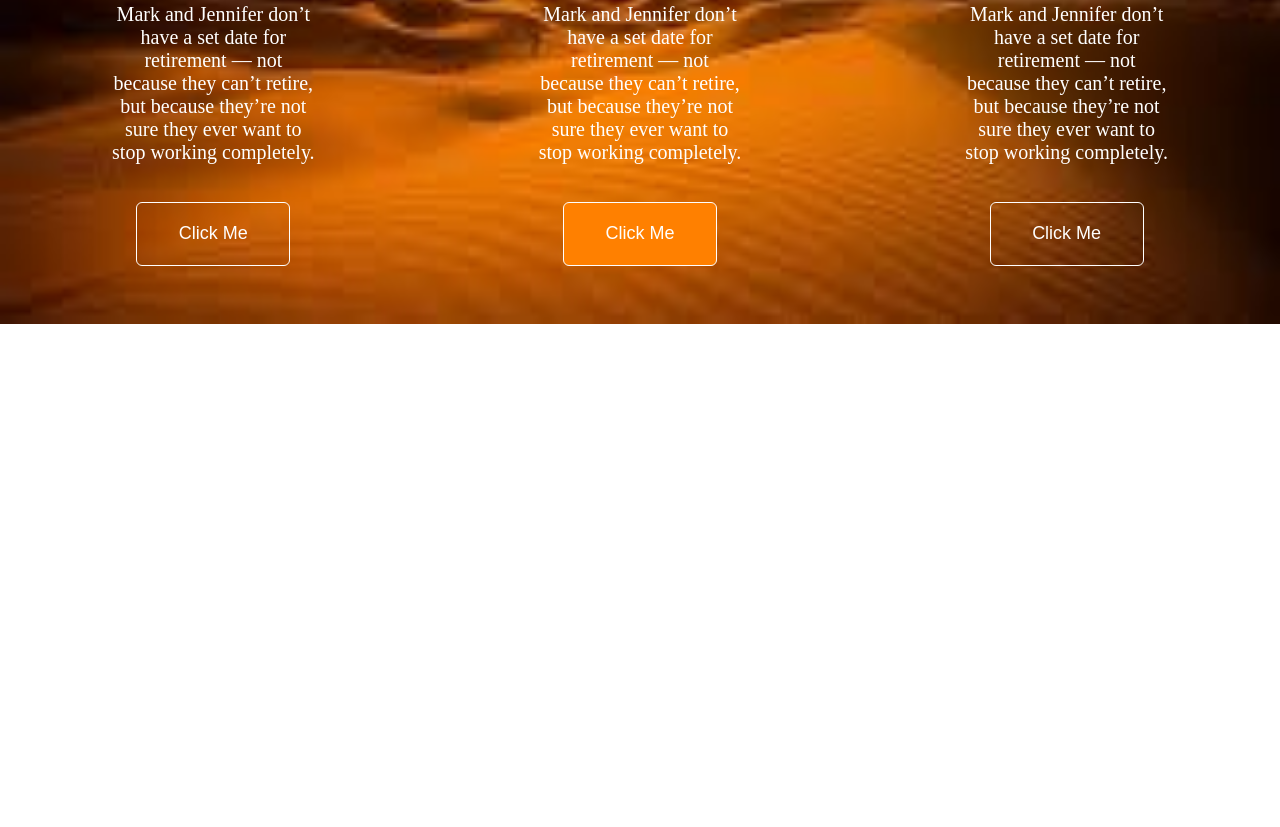
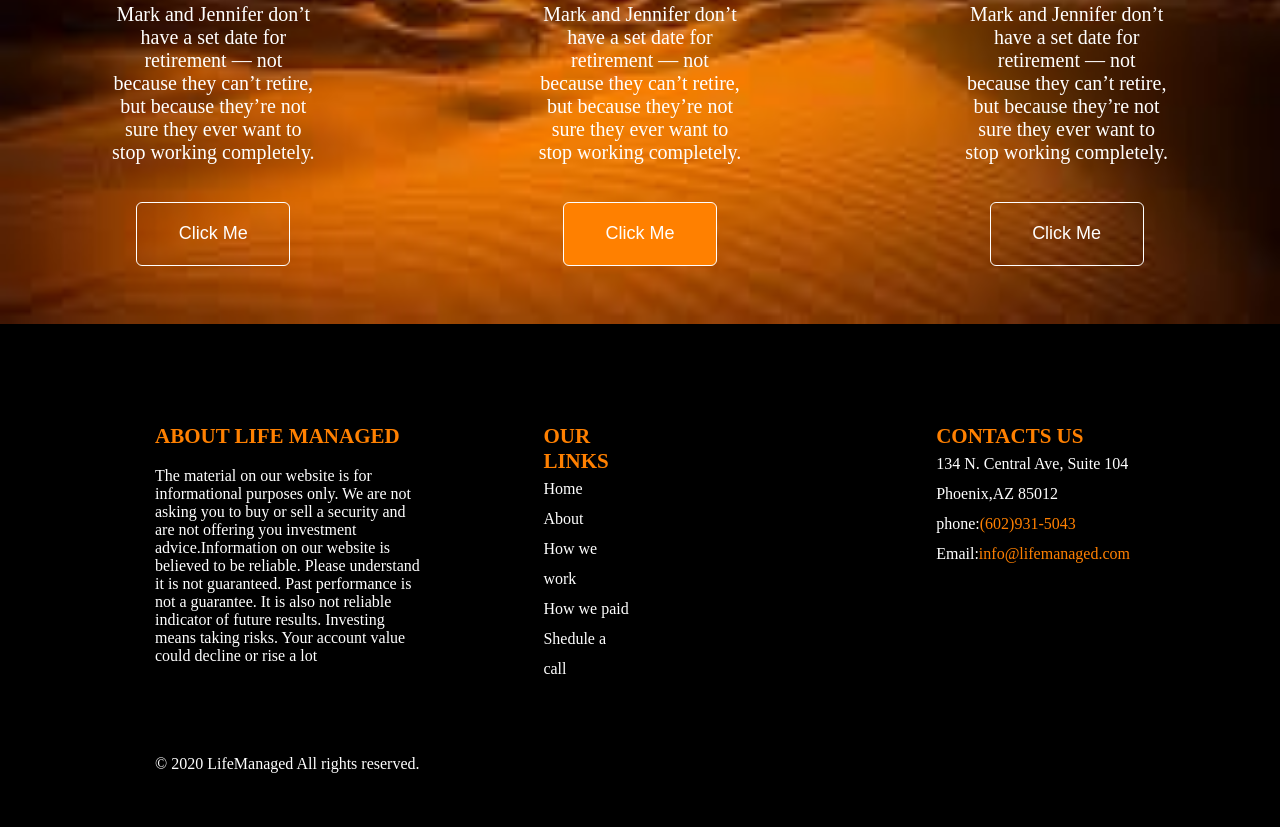
Before and after one commit to jatinthakur9/gotam, a plain HTML site: page index.html in a window 1280 px wide. Shown: the part 3759-4586 px from the top of the page. Before the commit the page ends 4116 px from the top, so only its background shows below. Drawn offline with Linux system fonts and the light colour scheme.

Commit message:
gotam COMPlete html and css

```diff
--- a/index.html
+++ b/index.html
@@ -301,7 +301,47 @@ future are managed well.</pre>
 
        <!-- this is the last box -->
 
-       <div class="parent6"></div>
+       <div class="parent6">
+
+
+        <div class="parent6_1">
+
+            <h1 class="heading6_1">ABOUT LIFE MANAGED</h1>
+
+            <br>
+            <p class="para6_1">The material on our website is for informational purposes only. We are not asking you to buy or sell
+                a
+                security and are not offering you investment advice.Information on our website is believed to be
+                reliable.
+                Please understand it is not guaranteed. Past performance is not a guarantee. It is also not reliable
+                indicator
+                of future results. Investing means taking risks. Your account value could decline or rise a lot
+                <br> <br> <br> <br> <br> <br>© 2020 LifeManaged All rights reserved.</p>
+        </div>
+        <div class="parent6_2">
+
+            <h1 class="heading6_2">OUR LINKS</h1>
+
+            <P class="para6_2" >Home</P>
+            <P class="para6_2" >About</P>
+            <P class="para6_2" >How we work</P>
+            <P class="para6_2" >How we paid</P>
+            <P class="para6_2" >Shedule a call</P>
+
+
+        </div>
+        <div class="parent6_3">
+
+            <h1 class="heading6_3">CONTACTS US</h1>
+
+            <P class="para6_3" >134 N. Central Ave, Suite 104</P>
+            <P class="para6_3" >Phoenix,AZ 85012</P>
+            <P class="para6_3" >phone:<span style="color: #ff8000;">(602)931-5043</span></P>
+            <P class="para6_3" >Email:<span style="color: #ff8000;">info@lifemanaged.com</span></P>
+        </div>
+
+
+       </div>
 
 
 
--- a/style.css
+++ b/style.css
@@ -428,7 +428,66 @@ padding-right: 70px;
 
     .parent6{
 
-        height:600 ;
+        height:600px;
         width: 100%;
         background-color: black;
+        display: flex;
     }
+
+    .parent6_1{
+        margin-left: 150px;
+        height: 400px;
+        width: 450px;
+
+    }
+
+
+    .heading6_1{
+        padding-left: 5px;
+    font-size: 21px;
+    color:#ff8000 ;
+    }
+
+    .para6_1{
+    padding-left: 5px;
+    color: white;
+    }
+    .parent6_2{
+  margin-left: 110px;
+        height: 400px;
+        width: 150px;
+
+    }
+
+    .heading6_2{
+        padding-left: 5px;
+        font-size: 21px;
+        color:#ff8000 ;
+        }
+
+
+        .para6_2{
+            padding-left: 5px;
+            color: white;
+            line-height: 30px;
+            }
+
+    .parent6_3{
+        margin-left: 300px;
+        height: 400px;
+        width: 258px;
+
+        margin-right: 150px;
+    }
+
+    .heading6_3{
+        padding-left: 5px;
+        font-size: 21px;
+        color:#ff8000 ;
+        }
+
+        .para6_3{
+            padding-left: 5px;
+            color: white;
+            line-height: 30px;
+            }
```
